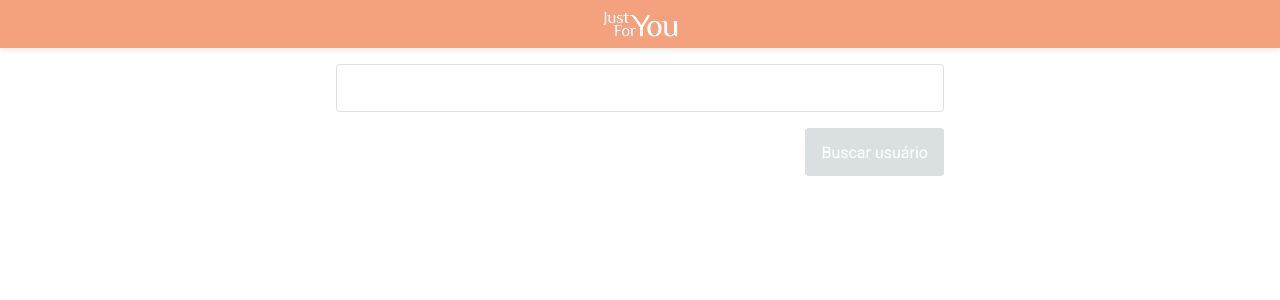
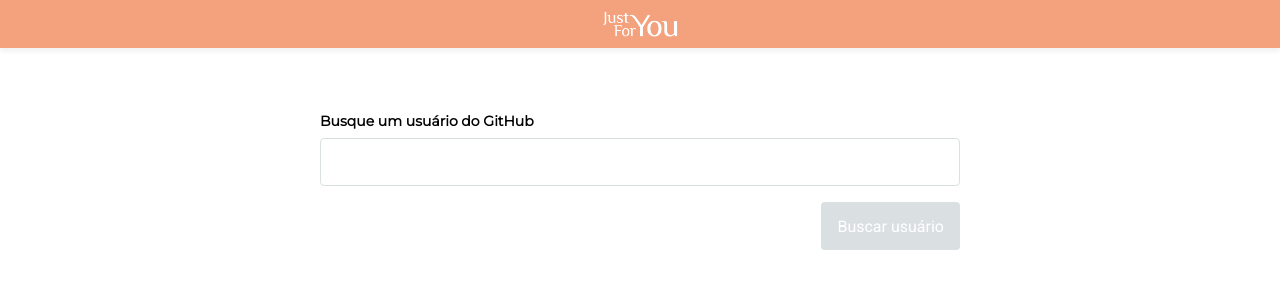
Before and after one commit to gustavomanca/challenge-github, a React (Vite) app: page / in a window 1280 px wide. Shown: the top 300 px of the page. Built offline with nearby package versions, Linux system fonts and the light colour scheme.

Commit message:
style: enhance button and link styles

```diff
--- a/src/components/Button/index.tsx
+++ b/src/components/Button/index.tsx
@@ -3,12 +3,13 @@ import * as S from './styles'
 import { Props } from './typings'
 
 const Button = ({
+  as,
   children,
   disabled,
   variant = 'contained',
   ...props
 }: Props) => (
-  <S.Container disabled={disabled} variant={variant} {...props}>
+  <S.Container as={as} disabled={disabled} variant={variant} {...props}>
     {children}
   </S.Container>
 )
--- a/src/components/Button/styles.ts
+++ b/src/components/Button/styles.ts
@@ -48,11 +48,19 @@ const modifiers = {
   disabled: (theme: DefaultTheme) => css`
     background-color: ${theme.colors.light};
     cursor: not-allowed;
+
+    &:hover {
+      background-color: ${theme.colors.light};
+    }
   `
 }
 
 export const Container = styled.button<Props>`
   ${({ theme, disabled, variant = 'contained' }) => css`
+    display: flex;
+    align-items: center;
+    justify-content: center;
+
     border: none;
     border-radius: ${theme.border.radius};
 
--- a/src/components/Button/typings.ts
+++ b/src/components/Button/typings.ts
@@ -1,7 +1,11 @@
-import { ButtonHTMLAttributes } from 'react'
+import { ButtonHTMLAttributes, ElementType } from 'react'
 
 export type VariantOptions = 'contained' | 'info' | 'outlined' | 'text'
 
 export type Props = {
+  as?: ElementType
+  href?: string
+  rel?: string
+  target?: string
   variant?: VariantOptions
 } & ButtonHTMLAttributes<HTMLButtonElement>
--- a/src/components/Card/User/index.tsx
+++ b/src/components/Card/User/index.tsx
@@ -2,6 +2,7 @@ import { useNavigate } from 'react-router-dom'
 
 import Avatar from '../../../components/Avatar'
 import Accordion from '../../../components/Accordion'
+import Button from '../../../components/Button'
 import { Repo, User } from '../../../services/typings'
 import { VariantProps } from '../Simple'
 
@@ -22,6 +23,16 @@ function UserCard({ repos, user, variant = 'default' }: Props) {
         <Avatar src={user.avatar_url} />
         <h1>{user.name}</h1>
         <p>Localização: {user.location}</p>
+        <Button
+          as="a"
+          variant="text"
+          title={`Visite o github de ${user.name}`}
+          href={user.html_url}
+          target="_blank"
+          rel="noopener nofollow noreferrer"
+        >
+          Visite o GitHub
+        </Button>
       </S.AvatarAndName>
 
       <S.Bio>
@@ -37,6 +48,7 @@ function UserCard({ repos, user, variant = 'default' }: Props) {
                 <S.RepoName>{repo.name}</S.RepoName>
                 <S.More
                   onClick={() => navigate('/repo', { state: { repo, user } })}
+                  title={`Ir para a página de listagem de branches do repositório ${repo.name}`}
                 >
                   Branches
                 </S.More>
--- a/src/components/Card/User/styles.ts
+++ b/src/components/Card/User/styles.ts
@@ -2,6 +2,8 @@ import styled, { css } from 'styled-components'
 
 import Button from '../../../components/Button'
 import SimpleCard from '../Simple'
+
+export const Link = styled(Button).attrs({})``
 
 export const Container = styled(SimpleCard)``
 
--- a/src/components/Layout/styles.ts
+++ b/src/components/Layout/styles.ts
@@ -7,6 +7,8 @@ export const Wrapper = styled.main`
     padding: ${theme.spacings.xsmall};
 
     @media (min-width: ${theme.breakpoints.large}) {
+      padding: ${theme.spacings.xxxlarge} 0;
+
       margin: 0 auto;
       width: 50vw;
     }
--- a/src/components/Loader/styles.ts
+++ b/src/components/Loader/styles.ts
@@ -71,7 +71,7 @@ export const Container = styled.div`
 `
 
 export const Overlay = styled.span`
-  position: absolute;
+  position: fixed;
   inset: 0 0 0 0;
   height: 100vh;
   width: 100vw;
--- a/src/pages/Home/index.tsx
+++ b/src/pages/Home/index.tsx
@@ -1,5 +1,5 @@
 import { FormEvent, useCallback, useEffect, useState } from 'react'
-import { useLocation } from 'react-router-dom'
+import { useLocation, useNavigate } from 'react-router-dom'
 
 import Button from '../../components/Button'
 import Card from '../../components/Card/User'
@@ -15,7 +15,9 @@ type LocationProps = {
 }
 
 function HomePage() {
-  const location = useLocation().state as LocationProps
+  const locationState = useLocation().state as LocationProps
+  const location = useLocation()
+  const navigate = useNavigate()
 
   const [fieldValue, setFieldValue] = useState('')
   const [user, setUser] = useState<User | null>(null)
@@ -24,6 +26,7 @@ function HomePage() {
   function clear() {
     setFieldValue('')
     setUser(null)
+    navigate(location.pathname, {})
   }
 
   const fetchRepos = useCallback(async () => {
@@ -50,13 +53,15 @@ function HomePage() {
   }, [fetchRepos, user])
 
   useEffect(() => {
-    if (!location?.user) return
-    setFieldValue(location.user.login)
-    setUser(location.user)
+    if (!locationState?.user) return
+    setFieldValue(locationState.user.login)
+    setUser(locationState.user)
   }, []) //eslint-disable-line
 
   return (
-    <S.Container onSubmit={onSubmit}>
+    <S.Container>
+      <S.Title>Busque um usuário do GitHub</S.Title>
+      <S.Form onSubmit={onSubmit}>
         <TextField
           onChange={({ target }) => setFieldValue(target.value)}
           value={fieldValue}
@@ -74,6 +79,7 @@ function HomePage() {
         </S.Actions>
 
         {user && <Card repos={repos} user={user} variant="bordered" />}
+      </S.Form>
     </S.Container>
   )
 }
--- a/src/pages/Home/styles.ts
+++ b/src/pages/Home/styles.ts
@@ -1,6 +1,15 @@
 import styled, { css } from 'styled-components'
 
-export const Container = styled.form`
+export const Container = styled.section``
+
+export const Title = styled.h1`
+  ${({ theme }) => css`
+    font-size: ${theme.font.sizes.small};
+    margin: 0 0 ${theme.spacings.xxsmall};
+  `}
+`
+
+export const Form = styled.form`
   ${({ theme }) => css`
     display: flex;
     flex-direction: column;
--- a/src/styles/global.ts
+++ b/src/styles/global.ts
@@ -16,8 +16,13 @@ const GlobalStyles = createGlobalStyle`
       font-family: ${theme.font.primary};
     }
 
+    a,
     button {
       cursor: pointer;
+    }
+
+    a {
+      text-decoration: none;
     }
 
     p {
```
Lines whose indentation alone changed are shown as unchanged.
